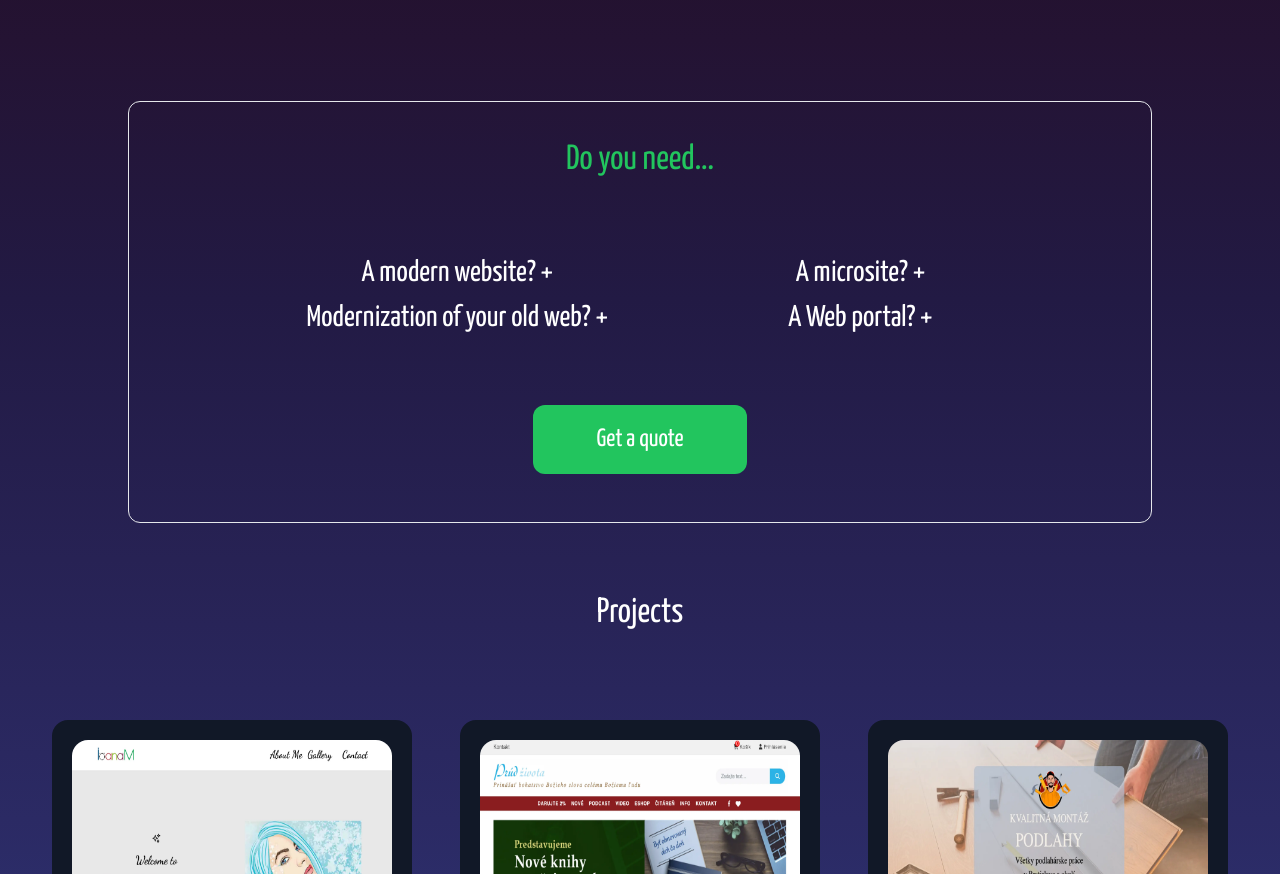
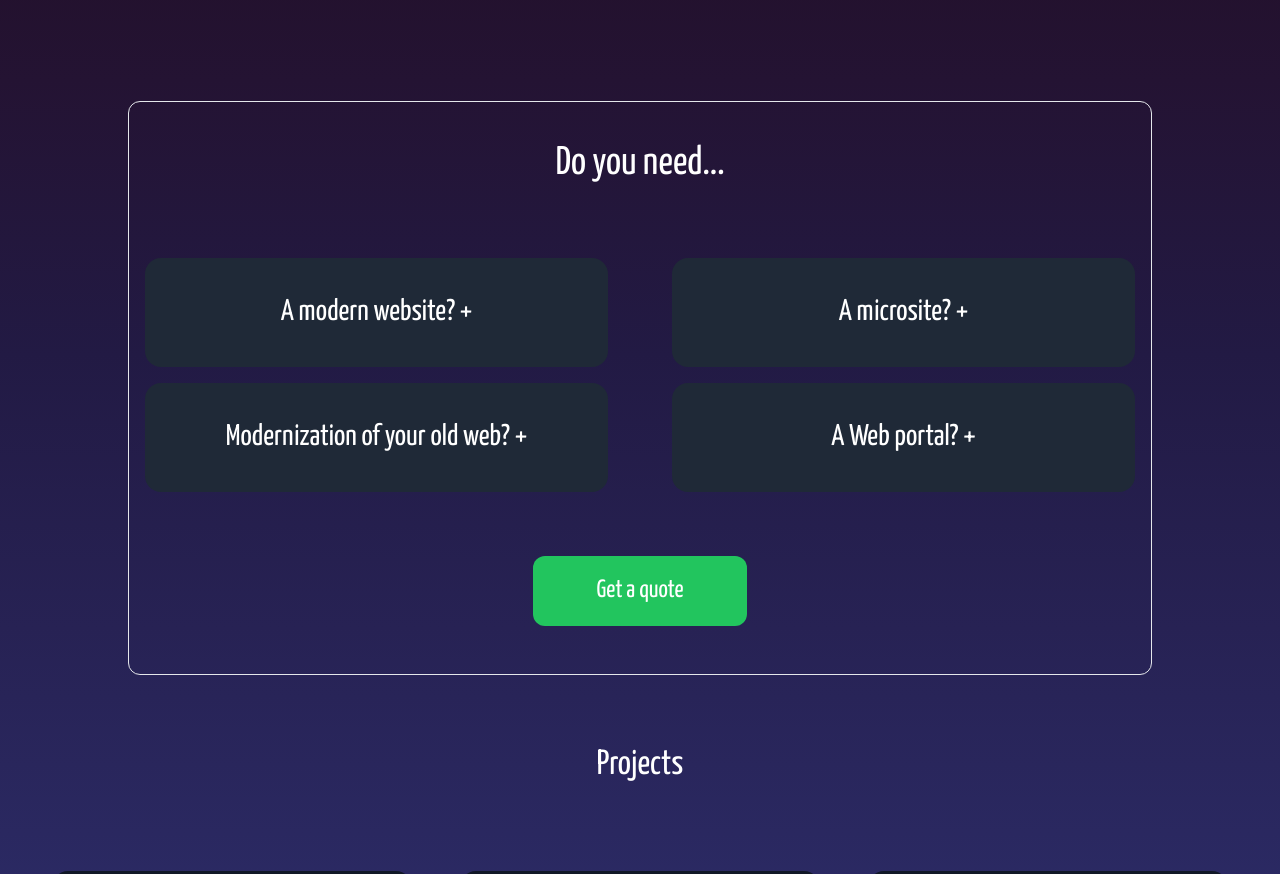
Before and after one commit to pkvarg/next_pictusweb, a Next.js app: page /en in a window 1280 px wide. Shown: the part 740-1614 px from the top of the page. Built offline with nearby package versions, Linux system fonts and the light colour scheme.

Commit message:
offer styling

```diff
--- a/app/components/home/Offer.tsx
+++ b/app/components/home/Offer.tsx
@@ -13,56 +13,54 @@ const Offer = () => {
   const [showOffer4, setShowOffer4] = useState<boolean>(false)
   return (
     <div className='lg:border border-1 mx-4 lg:mx-[10%] mt-8 mb-16 rounded-xl'>
-      <h1 className='text-[35px] mt-8 text-center text-green-500'>
-        {t('offerTitle')}
-      </h1>
-      <div className='flex flex-col justify-center items-center'>
-        <div className='flex flex-col lg:grid lg:grid-cols-2 justify-center items-center lg:items-between my-16 text-[30px] lg:text-[30px] lg:gap-16'>
-          <div className='flex flex-col items-center'>
+      <h1 className='text-[40px] mt-8 text-center'>{t('offerTitle')}</h1>
+      <div className='flex flex-col justify-center items-center mx-4'>
+        <div className='flex flex-col lg:flex-row justify-center items-center lg:items-between my-16 text-[30px] lg:text-[30px] lg:gap-16 lg:w-full'>
+          <div className='flex flex-col gap-4 lg:w-[50%]'>
             <p
-              className='cursor-pointer hover:text-green-500'
+              className='bg-[#1F2937] cursor-pointer text-center p-8 hover:text-green-500 w-full rounded-2xl'
               onClick={() => setShowOffer1((prev) => !prev)}
             >
               {t('offer1')} +
             </p>
             {showOffer1 && (
-              <p className='text-[#93A7B7] text-[25px] text-justify lg:max-w-[250px] my-4'>
+              <p className='text-[#93A7B7] bg-[#1F2937] p-8  text-[25px] text-justify my-4 w-full rounded-2xl'>
                 {t('offer1desc')}
               </p>
             )}
             <p
-              className='cursor-pointer hover:text-green-500'
+              className='bg-[#1F2937] cursor-pointer p-8 text-center hover:text-green-500 rounded-2xl'
               onClick={() => setShowOffer3((prev) => !prev)}
             >
               {t('offer3')} +
             </p>
             {showOffer3 && (
-              <p className='text-[#93A7B7] text-[25px] text-justify lg:max-w-[250px] my-4'>
+              <p className='bg-[#1F2937] text-[#93A7B7] p-8 text-[25px] text-justify w-full my-4 rounded-2xl'>
                 {t('offer3desc')}
               </p>
             )}
           </div>
 
-          <div className='ml-0 lg:ml-[25%] flex flex-col items-center'>
+          <div className='flex flex-col gap-4 lg:w-[50%]'>
             <p
-              className='cursor-pointer hover:text-green-500'
+              className='bg-[#1F2937] cursor-pointer p-8 text-center hover:text-green-500 rounded-2xl'
               onClick={() => setShowOffer2((prev) => !prev)}
             >
               {t('offer2')} +
             </p>
             {showOffer2 && (
-              <p className='text-[#93A7B7] text-[25px] text-justify lg:max-w-[350px] my-4'>
+              <p className=' bg-[#1F2937] text-[#93A7B7] p-8 text-[25px] text-justify w-full my-4 rounded-2xl'>
                 {t('offer2desc')}
               </p>
             )}
             <p
-              className='cursor-pointer hover:text-green-500'
+              className='bg-[#1F2937] cursor-pointer text-center p-8 hover:text-green-500 rounded-2xl'
               onClick={() => setShowOffer4((prev) => !prev)}
             >
               {t('offer4')} +
             </p>
             {showOffer4 && (
-              <p className='text-[#93A7B7] text-[25px] text-justify lg:max-w-[350px] my-4'>
+              <p className='bg-[#1F2937] text-[#93A7B7] p-8 text-[25px] text-justify w-full my-4 rounded-2xl'>
                 {t('offer4desc')}
               </p>
             )}
```
